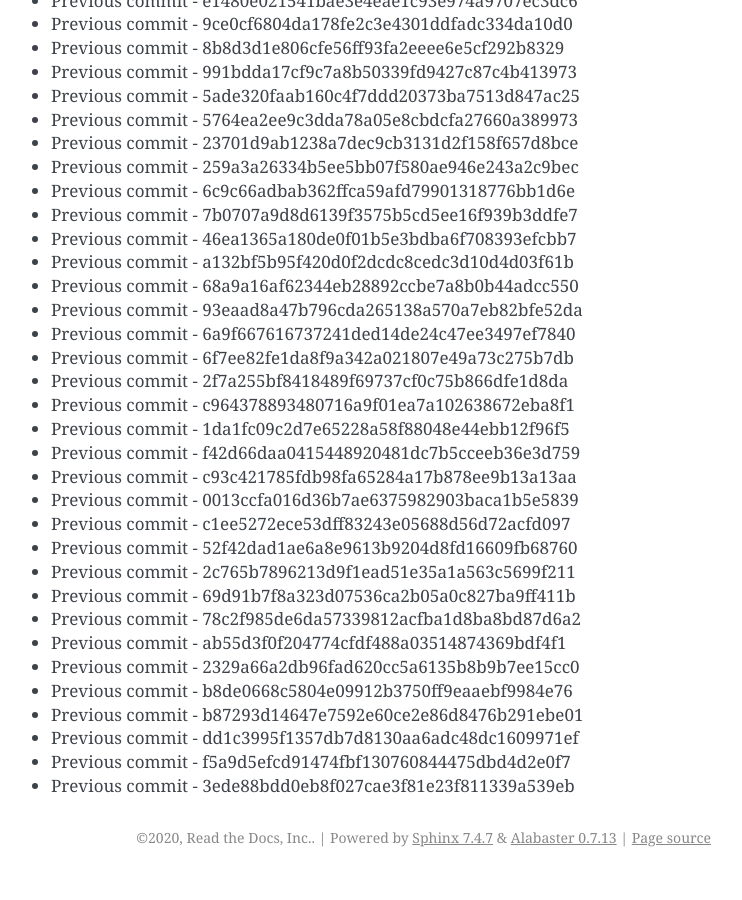
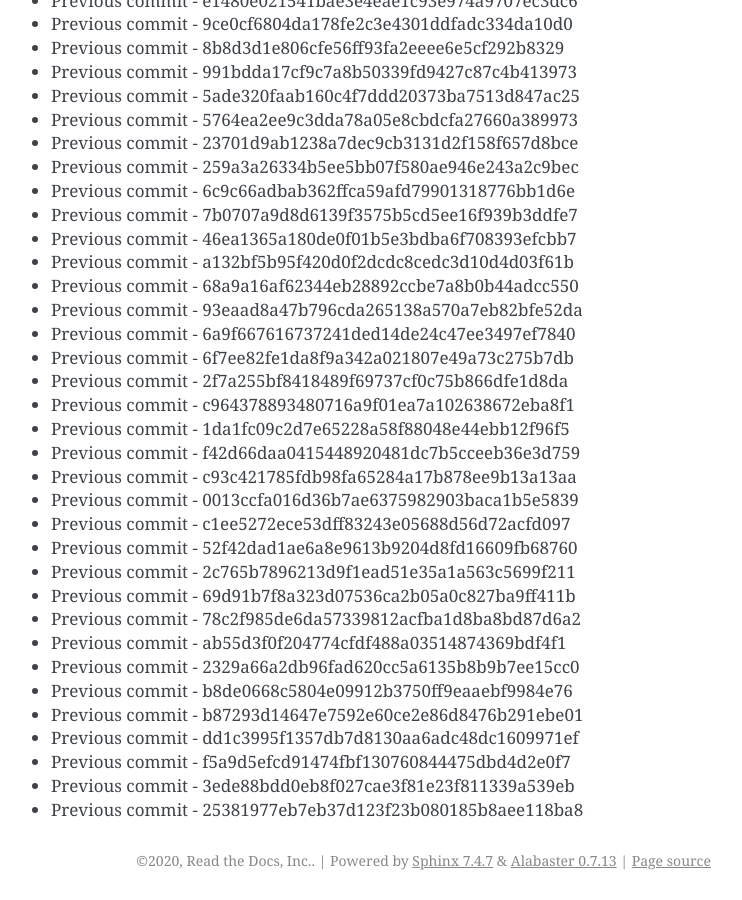
Before and after one commit to readthedocs/rtd-git-stresstest, a Sphinx documentation site: the page built from docs/updates.rst, in a window 1280 px wide and 900 px high, scrolled down 47392 px. Shown: the whole window, without its empty margins (399-1141 px from the left). Built offline with Sphinx 7.4.7, drawn with Linux system fonts in a browser that asks for light colours; before the commit the page ends 48269 px from its top, so only the background shows below that.

Commit message:
Generating commit from previous: 25381977eb7eb37d123f23b080185b8aee118ba8

```diff
--- a/docs/updates.rst
+++ b/docs/updates.rst
@@ -2023,3 +2023,4 @@ It can be tested for any performance characteristics.
 * Previous commit - dd1c3995f1357db7d8130aa6adc48dc1609971ef
 * Previous commit - f5a9d5efcd91474fbf130760844475dbd4d2e0f7
 * Previous commit - 3ede88bdd0eb8f027cae3f81e23f811339a539eb
+* Previous commit - 25381977eb7eb37d123f23b080185b8aee118ba8
```
